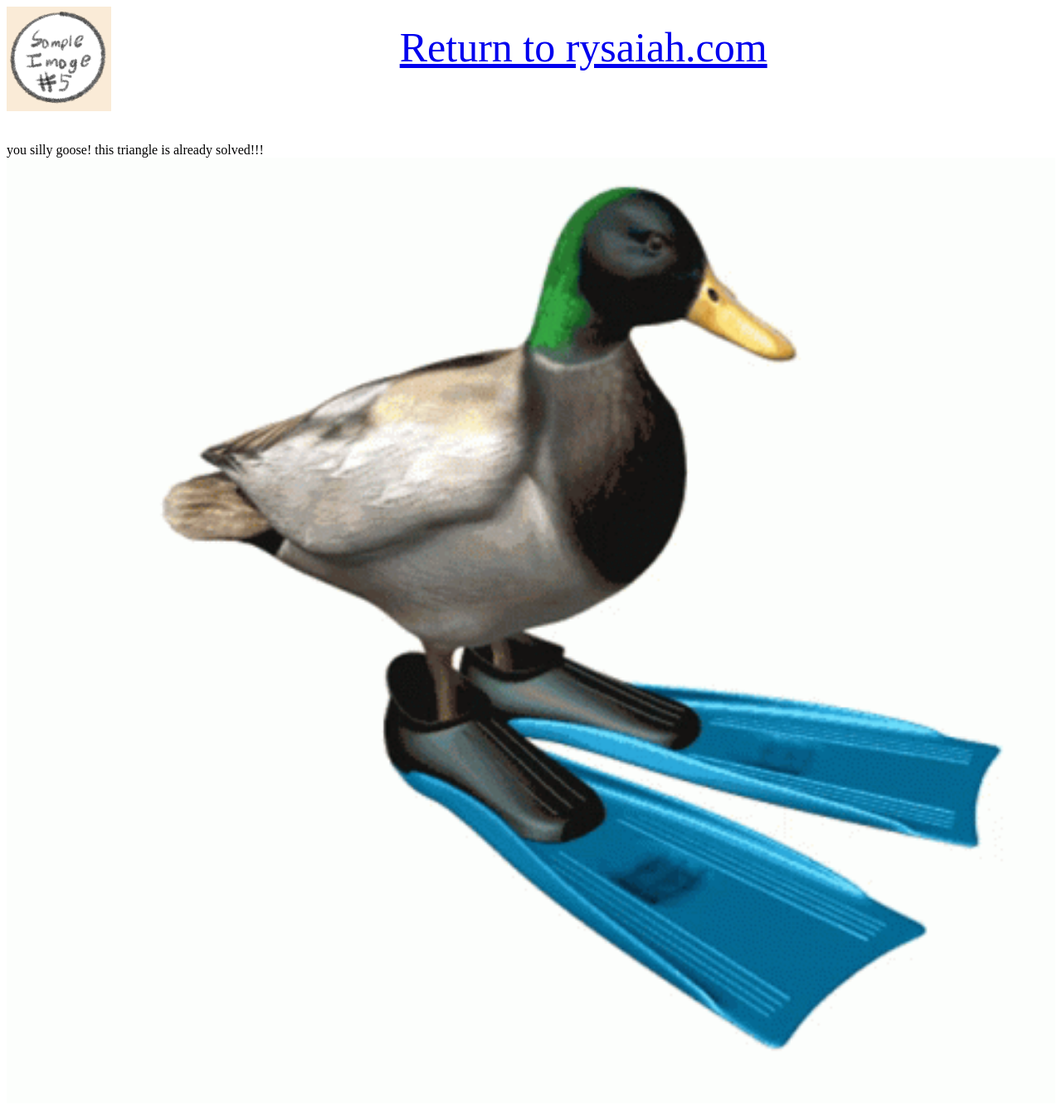
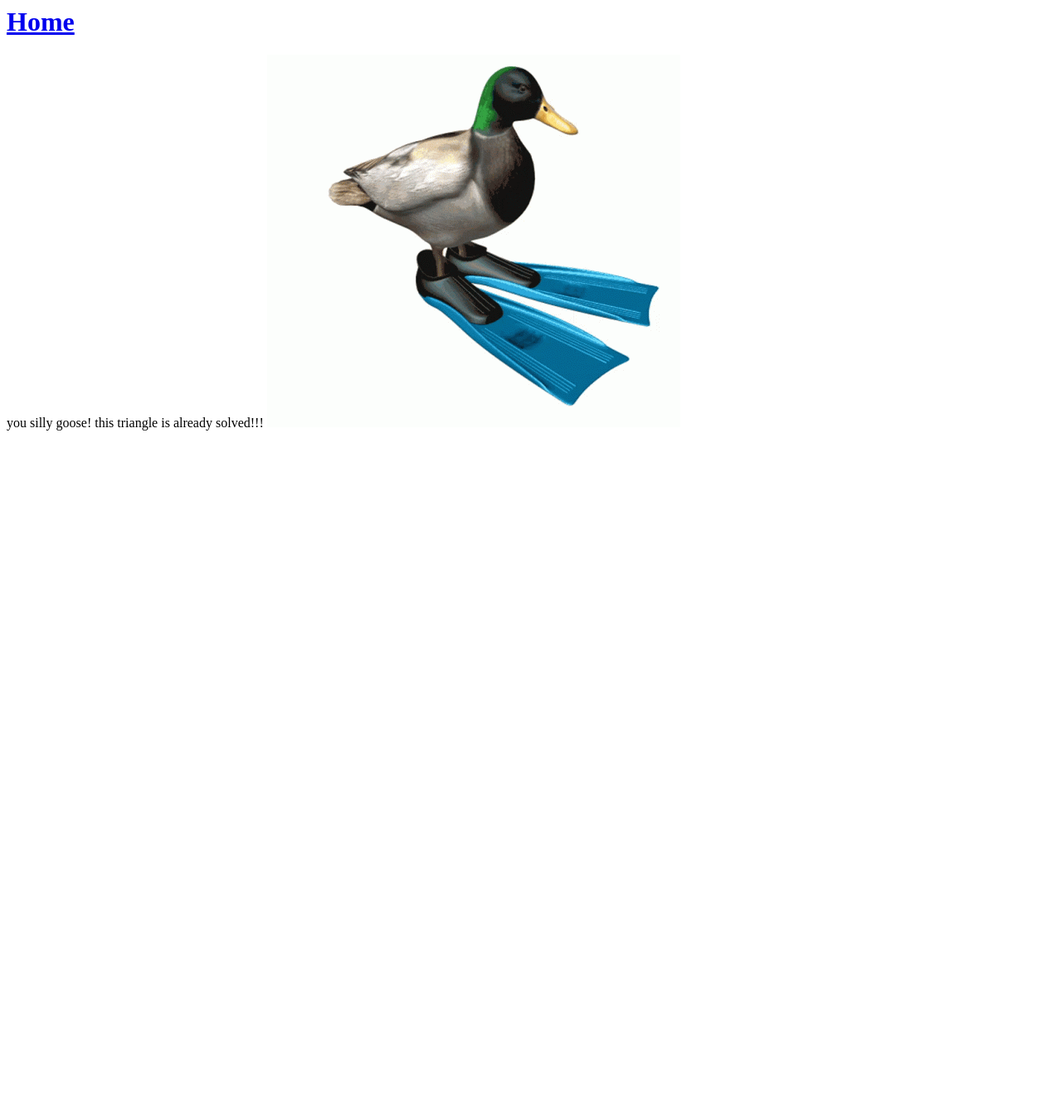
Before and after one commit to isaiahzimmerman/risaiah, a PHP site: page /trianglecalc/Solved/index.html in a window 1280 px wide. Shown: the whole page at 83% size. After the commit the page ends 519 px from the top, so only its background shows below. Run offline with PHP 8.4, Linux system fonts and the light colour scheme.

Commit message:
Revert "ugly nav bar"
This reverts commit 69a20a00df567abb9239e31bb11c735dae50ccc5.

```diff
--- a/assets/navbar.css
+++ /dev/null
@@ -1,24 +0,0 @@
-.navbar {
-    display: grid;
-    grid-template-columns: [col-start] 10% minmax(0, 1fr) [col-start];
-    padding-bottom: 3%;
-}
-
-.navlogo {
-    vertical-align: top;
-    height: auto;
-    width: auto;
-    background-color: antiquewhite;
-}
-
-.navitem {
-    height: 100%;
-    width: 100%;
-    text-align: center;
-    font-size: 50px;
-    padding: 20px 0;
-}
-
-img {
-    width: 100%
-}
--- a/interface.css
+++ b/interface.css
@@ -15,9 +15,12 @@
 }
 
 div.item {
+    /* To correctly align image, regardless of content height: */
     vertical-align: top;
     display: inline-block;
+    /* To horizontally center images and caption */
     text-align: center;
+    /* The width of the container also implies margin around the images. */
     width: 30%;
 }
 
--- a/morsecodepractice/style.css
+++ b/morsecodepractice/style.css
@@ -1,5 +1,6 @@
 body {
     background-color: beige;
+    padding-top: 3%;
 }
 
 .titl {
--- a/trianglecalc/Solved/index.html
+++ b/trianglecalc/Solved/index.html
@@ -1,19 +1,7 @@
 <html>
-    <head>
-        <title>You silly goose!</title>
-        <link rel="stylesheet" type="text/css" href="../../assets/navbar.css" />
-    </head>
+<head><title>You silly goose!</title></head>
 <body>
-    <!---ugly nav bar--->
-        <a href="../../">
-            <div class="navbar">
-                <div class = 'navlogo'>
-                    <img class='navimg' src='../assets/photo-2.png'>
-                </div>
-                <div class="navitem">Return to rysaiah.com</div>
-            </div>
-        </a>
-
+    <a href="../../"><h1>Home</h1></a>
     you silly goose! this triangle is already solved!!!
     <img src="./duck-spinning.gif">
 
```
Also changed, not shown: BirthdayCalculator/index.html (+2 -10 lines), molarmass/index.html (+1 -13 lines), morsecodepractice/index.html (+0 -12 lines), newnavbar/index.html (+1 -12 lines), squaresgame/index.html (+0 -11 lines), squidgame/index.html (+1 -11 lines), tierlists/fruit/index.html (+1 -10 lines), trianglecalc/AAA/index.html (+1 -11 lines), trianglecalc/ASA/index.html (+1 -11 lines), trianglecalc/SAS/index.html (+1 -11 lines), trianglecalc/index.html (+1 -11 lines), newnavbar/style.css (added).
